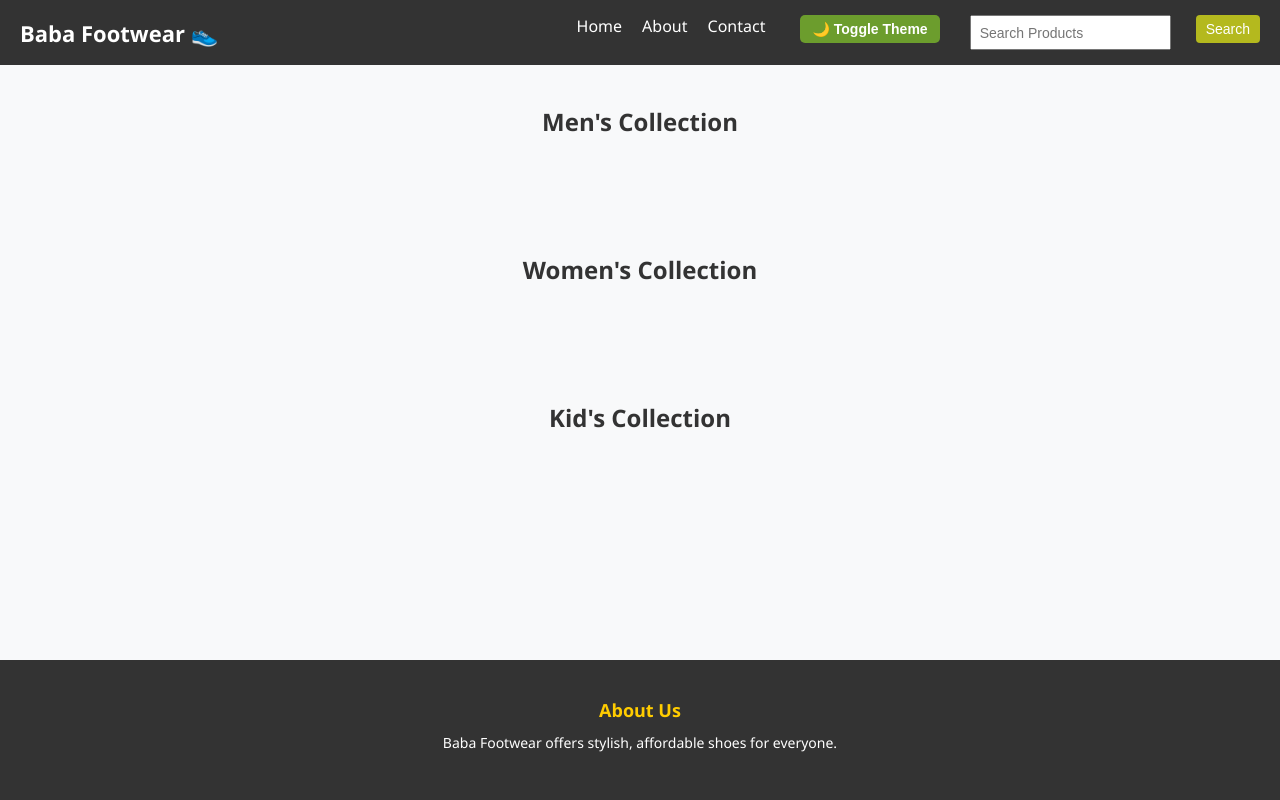
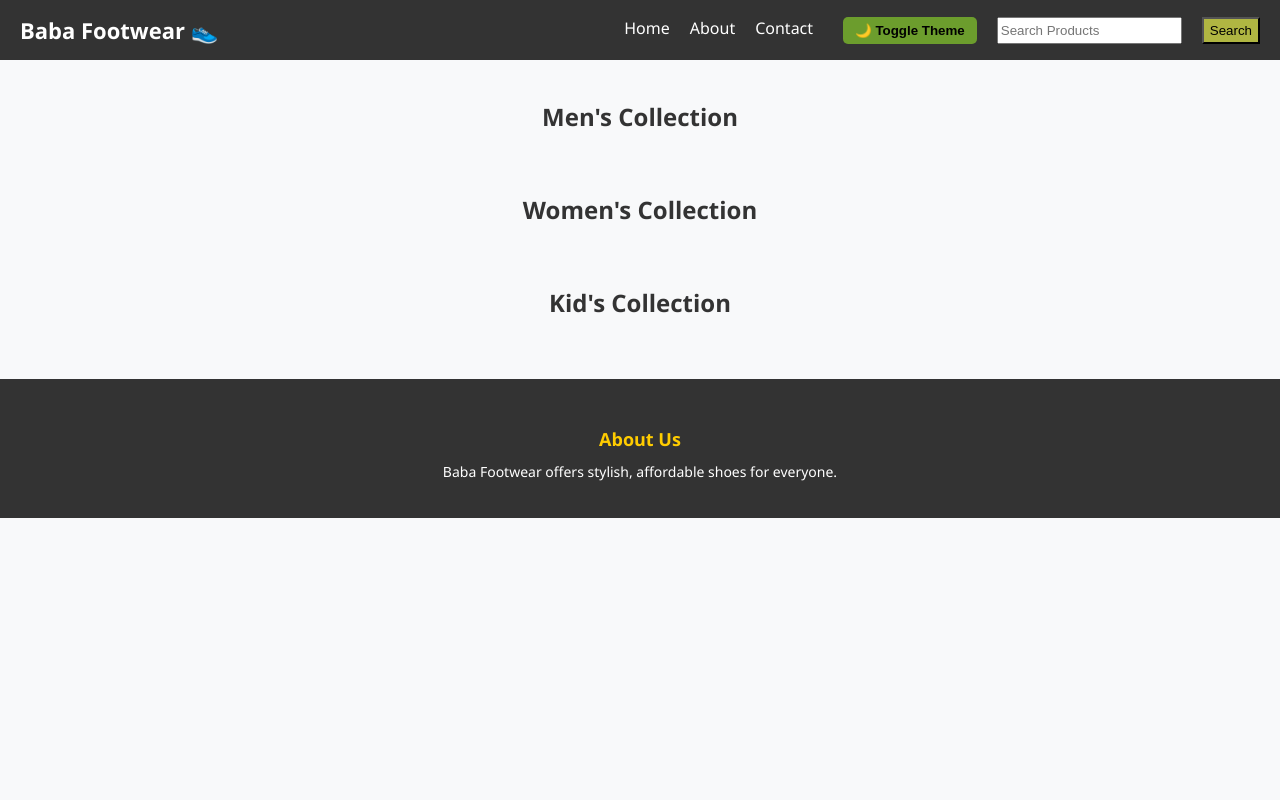
Before and after one commit to Student-Sneha09/Baba-Footwear-Backend, a Django app: page / in a window 1280 px wide. Run offline with Django 5.2, Linux system fonts and the light colour scheme; data that the repository does not hold is empty.

Commit message:
added previous changes

```diff
--- a/shop/static/shop/css/style.css
+++ b/shop/static/shop/css/style.css
@@ -1,15 +1,9 @@
-html,body {
-  height: 100%;
+body {
   font-family: 'Segoe UI', sans-serif;
   margin: 0;
   padding: 0;
   background-color: #f8f9fa;
   text-align: center;
-  display: flex;
-  flex-direction: column;
-}
-body > footer{
-  margin-top: auto;
 }
 
 header {
@@ -85,15 +79,15 @@ h2 {
 }
 
 #women {
-  background-color: #638f91;
+  background-color: #fceeee;
 }
 
 #men {
-  background-color: #878d69;
+  background-color: #eef7ff;
 }
 
 #kid {
-  background-color: #8c708a;
+  background-color: #fffbe6;
 }
 
 /* ===== Navbar Styling ===== */
@@ -138,35 +132,12 @@ h2 {
   color: #ffcc00;
 }
 
-#search-input {
-  height: 23px;
-  padding: 4px 8px;
-  font-size: 14px;
-  margin-left: 10px;
-}
-
-#search-btn,
-#theme-toggle {
-  height: 28px;
-  padding: 5px 10px;
-  font-size: 14px;
-  margin-left: 5px;
-  border: none;
-  background-color: #b4b91e;
-  color: white;
-  border-radius: 4px;
-  cursor: pointer;
-}
-
 footer {
   background-color: #333;
   color: white;
-  padding: 20px;
+  padding: 30px 20px;
   margin-top: 40px;
   font-size: 14px;
-  text-align: center;
-  height: 100px;
-  flex-shrink: 0;
 }
 
 .footer-container {
@@ -206,7 +177,7 @@ footer p {
 
 /* Footer and Nav */
 .dark-theme nav,.dark-theme footer {
-  background-color: #000000;
+  background-color: #1f1f1f;
   color: white;
 }
 
```
